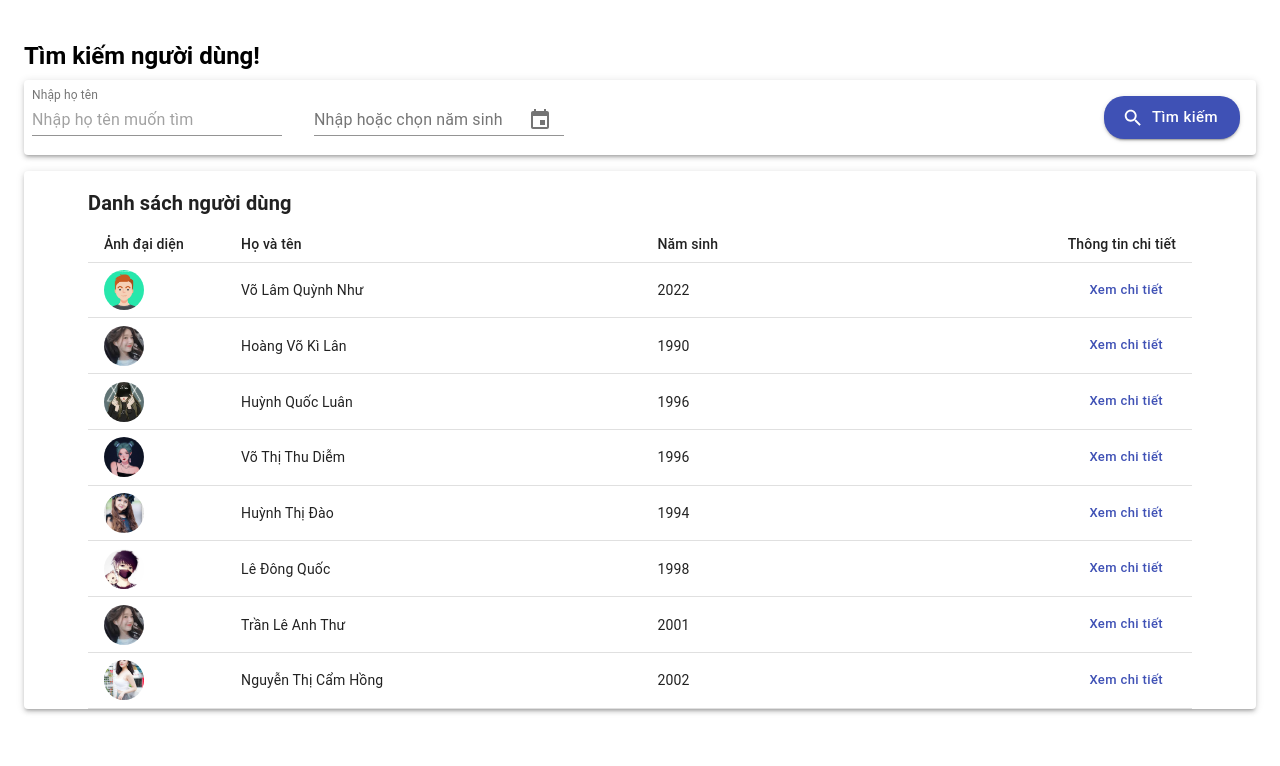
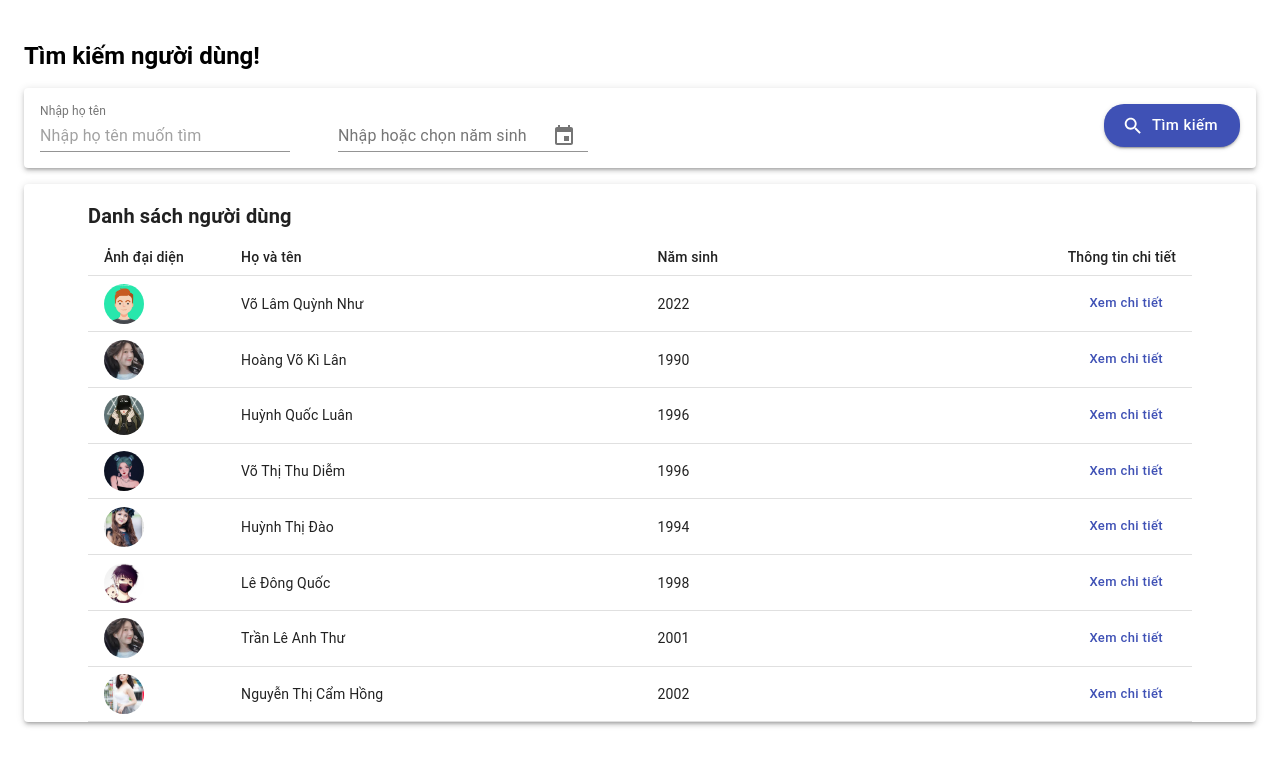
Before and after one commit to 1660334/FindUser, a React (Create React App) app: page / in a window 1280 px wide. Shown: the top 766 px of the page. Built offline with nearby package versions, Linux system fonts and the light colour scheme.

Commit message:
update thong bao khi tim khong thay du lieu

```diff
--- a/src/containers/User/Form/Form.js
+++ b/src/containers/User/Form/Form.js
@@ -17,7 +17,7 @@ import {
 
 const useStyles = makeStyles((theme) => ({
   root: {
-    margin: theme.spacing(1),
+    margin: theme.spacing(2),
     padding: theme.spacing(0),
   },
   muipicker: {
@@ -26,7 +26,7 @@ const useStyles = makeStyles((theme) => ({
     marginRight: theme.spacing(4),
   },
   buttonstyle: {
-    margin: 16,
+    margin: theme.spacing(2),
     borderRadius: "20px",
     textTransform: "none",
   },
@@ -66,7 +66,7 @@ export default function Form(props) {
   };
   return (
     <AtomBox>
-      <AtomGrid container>
+      <AtomGrid container spacing={1}>
         <AtomGrid item xs={12}>
           <AtomTypography variant="h5" gutterBottom>
             <b>Tìm kiếm người dùng!</b>
@@ -78,7 +78,7 @@ export default function Form(props) {
             <AtomGrid container>
               <AtomGrid item xs={12} md="true">
                 <form className={classes.root}>
-                  <AtomGrid container>
+                  <AtomGrid container spacing={2}>
                     <AtomGrid item>
                       <AtomTextField
                         className={classes.muipicker}
--- a/src/containers/User/Table/TableListUser.js
+++ b/src/containers/User/Table/TableListUser.js
@@ -149,9 +149,11 @@ export default function TableListUser(props) {
                         </TableRow>
                       ))
                     ) : (
-                      <AtomTypography align="right">
-                        Không tìm thấy dữ liệu cần tìm
-                      </AtomTypography>
+                      <AtomBox py={2}>
+                        <AtomTypography variant="body1" gutterBottom>
+                          Không tìm thấy dữ liệu tìm kiếm
+                        </AtomTypography>
+                      </AtomBox>
                     )}
                   </TableBody>
                 </Table>
```
